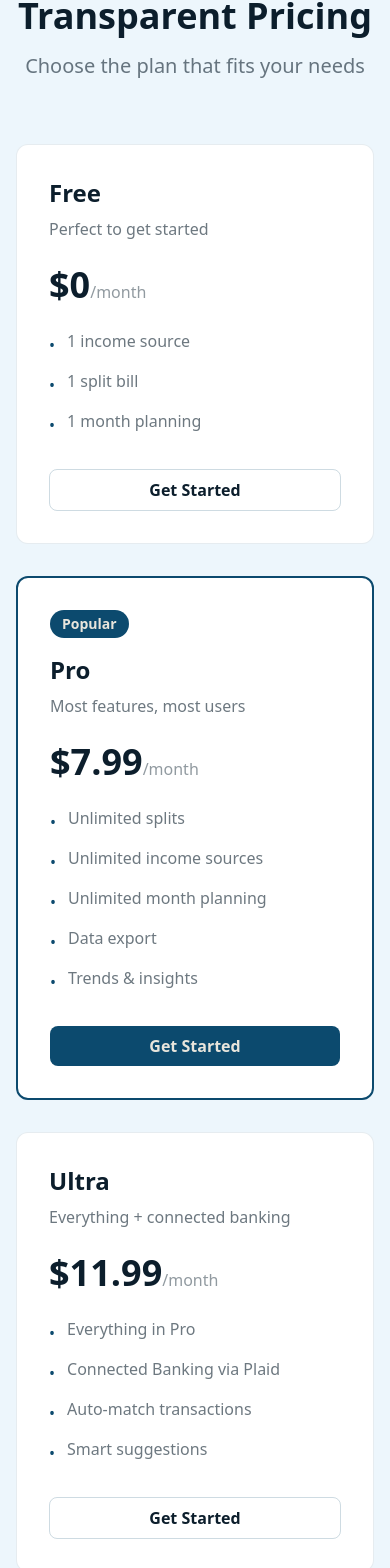
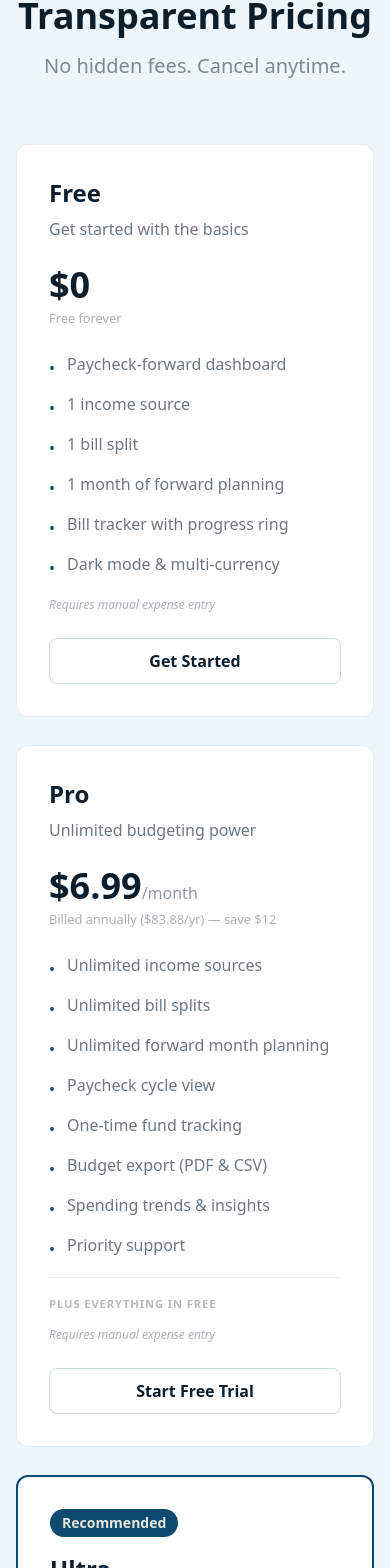
Before and after one commit to jesan-ux89/keiprwebsite, a Next.js app: page / in a window 390 px wide. Shown: the part 9969-11537 px from the top of the page. Built offline with nearby package versions, Linux system fonts and the light colour scheme; no server answers.

Commit message:
Fix lightbox phone frame, remove email from currency screenshot, update pricing to match mockup

```diff
--- a/src/app/page.tsx
+++ b/src/app/page.tsx
@@ -196,18 +196,47 @@ export default function Home() {
         <div className="max-w-7xl mx-auto">
           <div className="text-center mb-16">
             <h2 className="text-4xl md:text-5xl font-bold mb-4" style={{ color: '#0C1E2C' }}>Simple, Transparent Pricing</h2>
-            <p className="text-xl" style={{ color: 'rgba(12,30,44,0.6)' }}>Choose the plan that fits your needs</p>
+            <p className="text-xl" style={{ color: 'rgba(12,30,44,0.5)' }}>No hidden fees. Cancel anytime.</p>
           </div>
 
-          <div className="grid md:grid-cols-3 gap-8">
+          <div className="grid md:grid-cols-3 gap-7">
             {/* Free Tier */}
-            <PricingCard name="Free" price="$0" subtitle="Perfect to get started" features={['1 income source', '1 split bill', '1 month planning']} href="/auth/signup" />
+            <PricingCard
+              name="Free"
+              price="$0"
+              annualNote="Free forever"
+              subtitle="Get started with the basics"
+              features={['Paycheck-forward dashboard', '1 income source', '1 bill split', '1 month of forward planning', 'Bill tracker with progress ring', 'Dark mode & multi-currency']}
+              manualNote
+              href="/auth/signup"
+            />
 
             {/* Pro Tier */}
-            <PricingCard name="Pro" price="$7.99" subtitle="Most features, most users" features={['Unlimited splits', 'Unlimited income sources', 'Unlimited month planning', 'Data export', 'Trends & insights']} href="/auth/signup" highlighted />
+            <PricingCard
+              name="Pro"
+              price="$6.99"
+              annualNote="Billed annually ($83.88/yr) — save $12"
+              subtitle="Unlimited budgeting power"
+              features={['Unlimited income sources', 'Unlimited bill splits', 'Unlimited forward month planning', 'Paycheck cycle view', 'One-time fund tracking', 'Budget export (PDF & CSV)', 'Spending trends & insights', 'Priority support']}
+              separator="PLUS EVERYTHING IN FREE"
+              manualNote
+              href="/auth/signup"
+              buttonLabel="Start Free Trial"
+            />
 
-            {/* Ultra Tier */}
-            <PricingCard name="Ultra" price="$11.99" subtitle="Everything + connected banking" features={['Everything in Pro', 'Connected Banking via Plaid', 'Auto-match transactions', 'Smart suggestions']} href="/auth/signup" />
+            {/* Ultra Tier (RECOMMENDED) */}
+            <PricingCard
+              name="Ultra"
+              price="$10.99"
+              annualNote="Billed annually ($131.88/yr) — save $12"
+              subtitle="Full automation with your bank"
+              features={['Connected banking via Plaid', 'Auto-detected recurring expenses', 'Bank-verified bill payments', 'Live account balances', 'Full transaction history', 'Spending velocity per paycheck', 'Category spending breakdowns', 'AI-powered budget optimization']}
+              separator="PLUS EVERYTHING IN PRO"
+              href="/auth/signup"
+              buttonLabel="Start Free Trial"
+              highlighted
+              badge="Recommended"
+            />
           </div>
         </div>
       </section>
@@ -347,13 +376,18 @@ function FeatureCard({ icon: Icon, title, description, screenshot, onScreenshotC
 interface PricingCardProps {
   name: string;
   price: string;
+  annualNote?: string;
   subtitle: string;
   features: string[];
+  separator?: string;
+  manualNote?: boolean;
   href: string;
+  buttonLabel?: string;
   highlighted?: boolean;
+  badge?: string;
 }
 
-function PricingCard({ name, price, subtitle, features, href, highlighted = false }: PricingCardProps) {
+function PricingCard({ name, price, annualNote, subtitle, features, separator, manualNote, href, buttonLabel = 'Get Started', highlighted = false, badge }: PricingCardProps) {
   return (
     <div
       className="p-8 flex flex-col rounded-xl border"
@@ -363,18 +397,22 @@ function PricingCard({ name, price, subtitle, features, href, highlighted = fals
         borderWidth: highlighted ? '2px' : '1px',
       }}
     >
-      {highlighted && (
+      {badge && (
         <div className="inline-block text-sm font-semibold px-3 py-1 rounded-full mb-4 w-fit" style={{ backgroundColor: '#0C4A6E', color: '#E8E5DC' }}>
-          Popular
+          {badge}
         </div>
       )}
       <h3 className="text-2xl font-bold mb-2" style={{ color: '#0C1E2C' }}>{name}</h3>
       <p className="mb-6" style={{ color: 'rgba(12,30,44,0.6)' }}>{subtitle}</p>
-      <div className="mb-6">
+      <div className="mb-1">
         <span className="text-4xl font-bold" style={{ color: '#0C1E2C' }}>{price}</span>
-        <span style={{ color: 'rgba(12,30,44,0.45)' }}>/month</span>
+        {price !== '$0' && <span style={{ color: 'rgba(12,30,44,0.45)' }}>/month</span>}
       </div>
-      <ul className="space-y-3 mb-8 flex-1">
+      {annualNote && (
+        <p className="mb-6" style={{ color: 'rgba(12,30,44,0.35)', fontSize: '0.8rem' }}>{annualNote}</p>
+      )}
+      {!annualNote && <div className="mb-6" />}
+      <ul className="space-y-3 mb-4 flex-1">
         {features.map((feature) => (
           <li key={feature} className="flex items-start gap-3" style={{ color: 'rgba(12,30,44,0.6)' }}>
             <span style={{ color: '#0C4A6E' }} className="mt-1">•</span>
@@ -382,16 +420,25 @@ function PricingCard({ name, price, subtitle, features, href, highlighted = fals
           </li>
         ))}
       </ul>
+      {separator && (
+        <div className="mb-3 pt-3" style={{ borderTop: '1px solid rgba(12,74,110,0.08)' }}>
+          <span style={{ fontSize: '0.7rem', fontWeight: 700, letterSpacing: '0.08em', color: 'rgba(12,30,44,0.3)' }}>{separator}</span>
+        </div>
+      )}
+      {manualNote && (
+        <p className="mb-6" style={{ color: 'rgba(12,30,44,0.35)', fontSize: '0.75rem', fontStyle: 'italic' }}>Requires manual expense entry</p>
+      )}
+      {!manualNote && !separator && <div className="mb-4" />}
       <Link
         href={href}
-        className="w-full py-2 rounded-lg font-semibold transition text-center inline-block hover:opacity-90"
+        className="w-full py-2.5 rounded-lg font-semibold transition text-center inline-block hover:opacity-90"
         style={
           highlighted
             ? { backgroundColor: '#0C4A6E', color: '#E8E5DC' }
             : { border: '1px solid rgba(12,74,110,0.2)', color: '#0C1E2C' }
         }
       >
-        Get Started
+        {buttonLabel}
       </Link>
     </div>
   );
```
